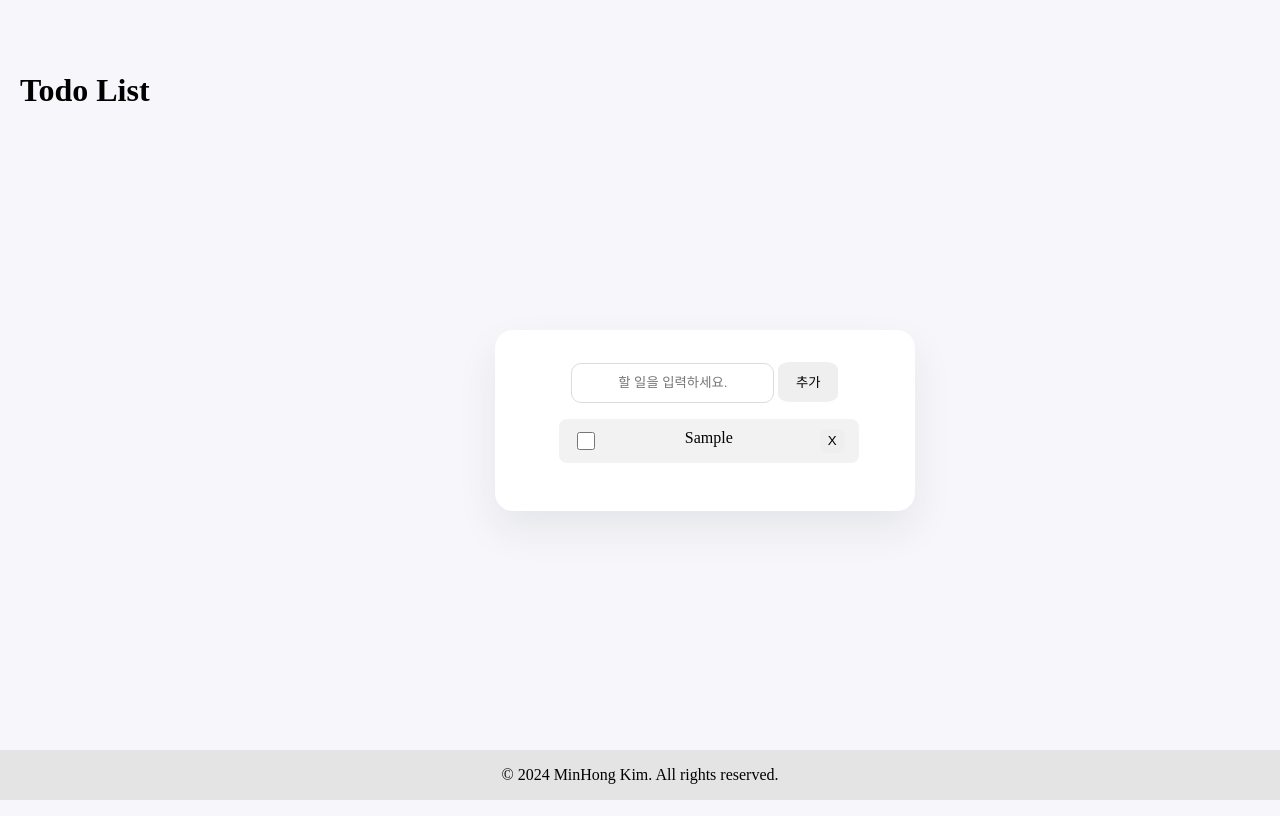
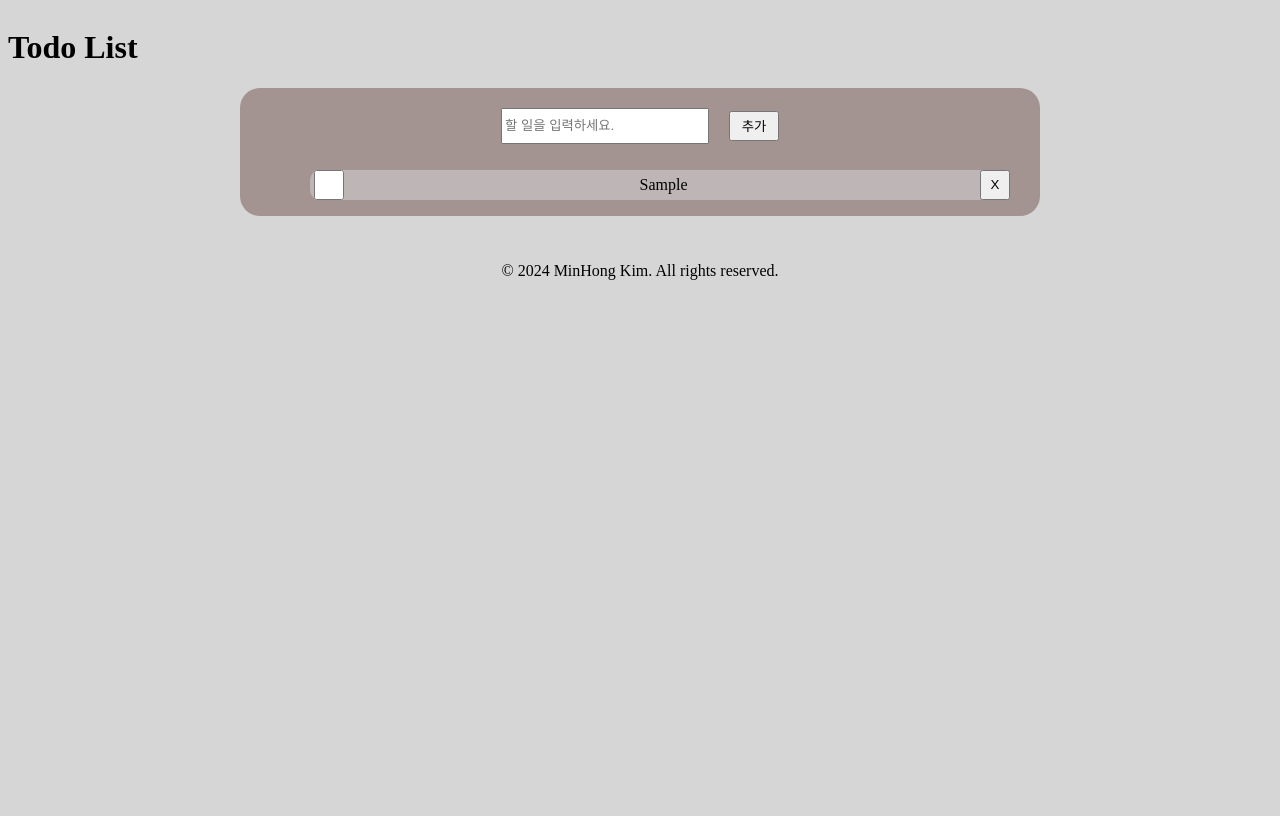
Before and after one commit to mynung/todolist, a plain HTML site: page index.html in a window 1280 px wide. Both pictures are taken after typing "Sample" into the empty fields and a click on the button "추가". Drawn offline with Linux system fonts and the light colour scheme.

Commit message:
대폭 수정

```diff
--- a/index.html
+++ b/index.html
@@ -9,15 +9,27 @@
         <link rel="stylesheet" href="style.css">
     </head>
     <body>
-        <h1>Todo List</h1>
-        <div id="main">
+        <header>
+            <h1>Todo List</h1>
+        </header>
+
+        <nav>
+
+        </nav>
+        <main>
             <input type="text" id="todo-input" placeholder="할 일을 입력하세요.">
             <button type="button" id="add-btn">추가</button>
-        <ul id="todo-list"></ul>
-        </div>
+            <ul id="todo-list"></ul>
+            <aside>
+
+            </aside>
+        </main>
+
+
         <footer>
             <p>&copy; 2024 MinHong Kim. All rights reserved.</p>
         </footer>
         <script src="script.js"></script>
     </body>
+
 </html>
--- a/style.css
+++ b/style.css
@@ -1,84 +1,61 @@
-*{
-    text-align: center;
-    box-sizing: border-box;
+body{
+    background-color: #d6d6d6;
+    min-height: 100vh;
+    display: flex;
+    flex-direction: column;
 }
 
-body{
-    margin: 0;
-    min-height: 100vh;
+main{
     display: flex;
+    flex-direction: row;
+    flex-wrap: wrap;
     justify-content: center;
-    align-items: flex-start;
-    padding: 72px 20px 32px;
-    background-color: #f7f7fb;
-}
-
-h1{
-    margin: 0 0 24px;
-}
-#main{
-    margin-top: 50px;
-    height: auto;
-    min-height: 100%;
-    padding-bottom: 50px;
-    width: 400px;
-    margin: auto;
-    width: min(100%, 420px);
-    padding: 32px 24px;
-    border-radius: 18px;
-    background-color: #ffffff;
-    box-shadow: 0 18px 40px rgba(15, 23, 42, 0.08);
-}
-button{
-    cursor: pointer;
-}
-
-li{
-    display: flex;
-    justify-content: space-between;
-    padding: 10px 14px;
-    width: 300px;
-    background-color: #f2f2f2;
-    border-radius: 8px;
-    list-style: none;
-
+    align-items: center;
+    margin: 50px auto 0;
+    margin: 0 auto;
+    background-color: rgb(164, 148, 145);
+    border-radius: 20px;
+    width: 100vh;
 }
 
 #todo-input{
-    width: calc(100%-72px);
-    height: 40px;
-    padding: 0 12px;
-    border: 1px solid #d9dce3;
-    border-radius: 10px;
+    width: 200px;
+    height: 30px;
+    margin-top: 20px;
+}
+
+#todo-list{
+   list-style: none;
+   width: 700px;
+
 
 }
-
-#add-btn{
-    height: 40px;
-    width: 60px;
-    border-radius: 20%;
-    border: none;
-
+#todo-list > li{
+    width: 100%;
+    background-color: rgba(240, 248, 255, 0.332);
+    border-radius: 10px;
+    margin-top: 10px;
+    height: 30px;
+    display: flex;
+    justify-content: space-between;
+    align-items: center;
 }
 
-#r_btn{
-    border: none;
-    padding: 4px 8px;
-    border-radius: 6px;
+input[type="checkbox"], #r_btn{
+    width: 30px;
+    height: 30px;
+}
+#add-btn{
+    width: 50px;
+    height: 30px;
+    margin-left: 20px;
+    margin-top: 20px;
 }
 
 footer{
-    position: fixed;
-    bottom: 0;
-    left: 0;
-    width: 100%;
-    background-color: rgb(228, 228, 228);
-    height: 50px;
-
+    display: flex;
+    justify-content: center;
+    align-items: flex-end;
+    margin: 20px auto;
+    height: 60px;
 }
-
-input[type="checkbox"]{
-    width: 18px;
-    height: 18px;
-    cursor: pointer;
-}
```
